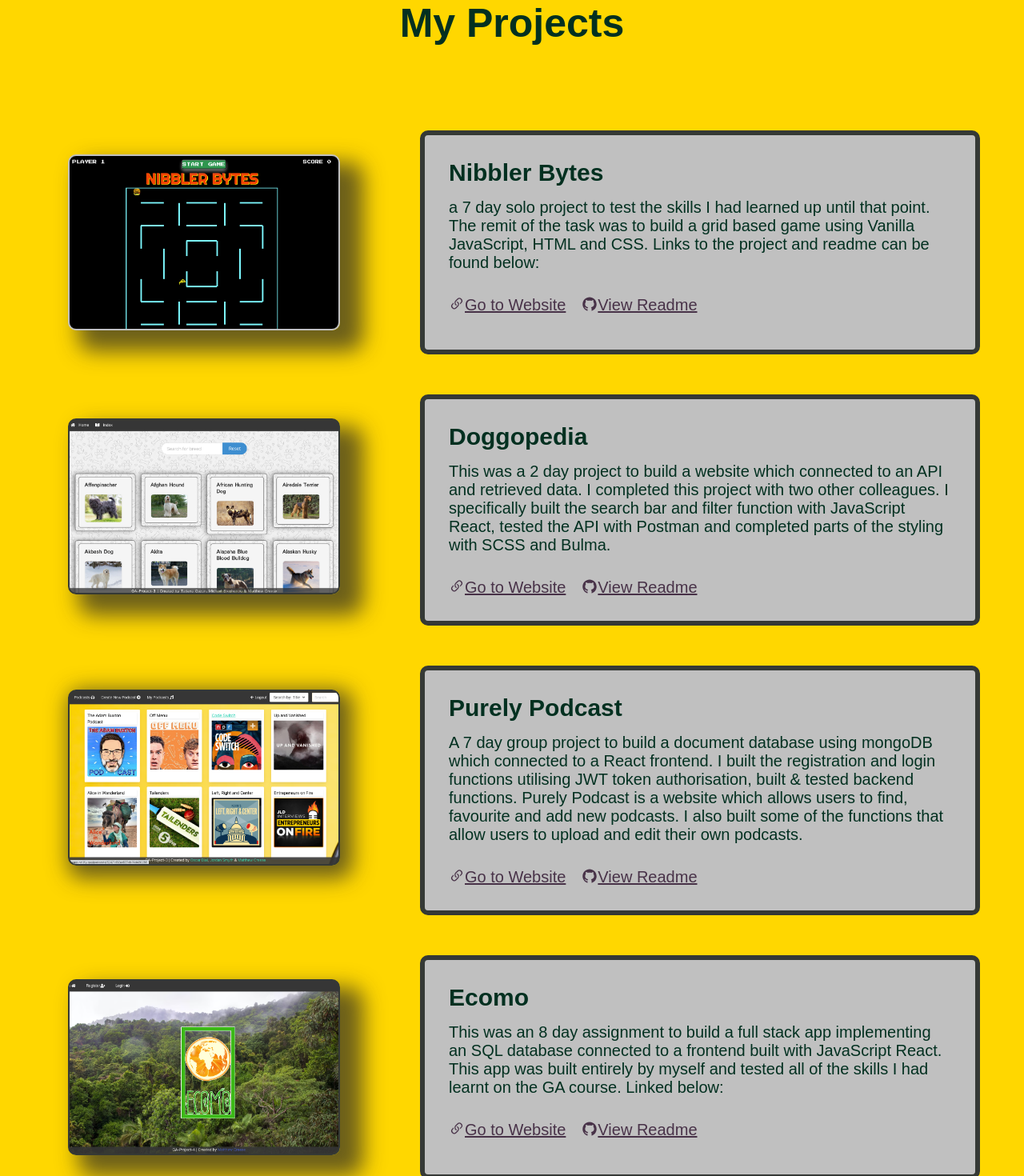
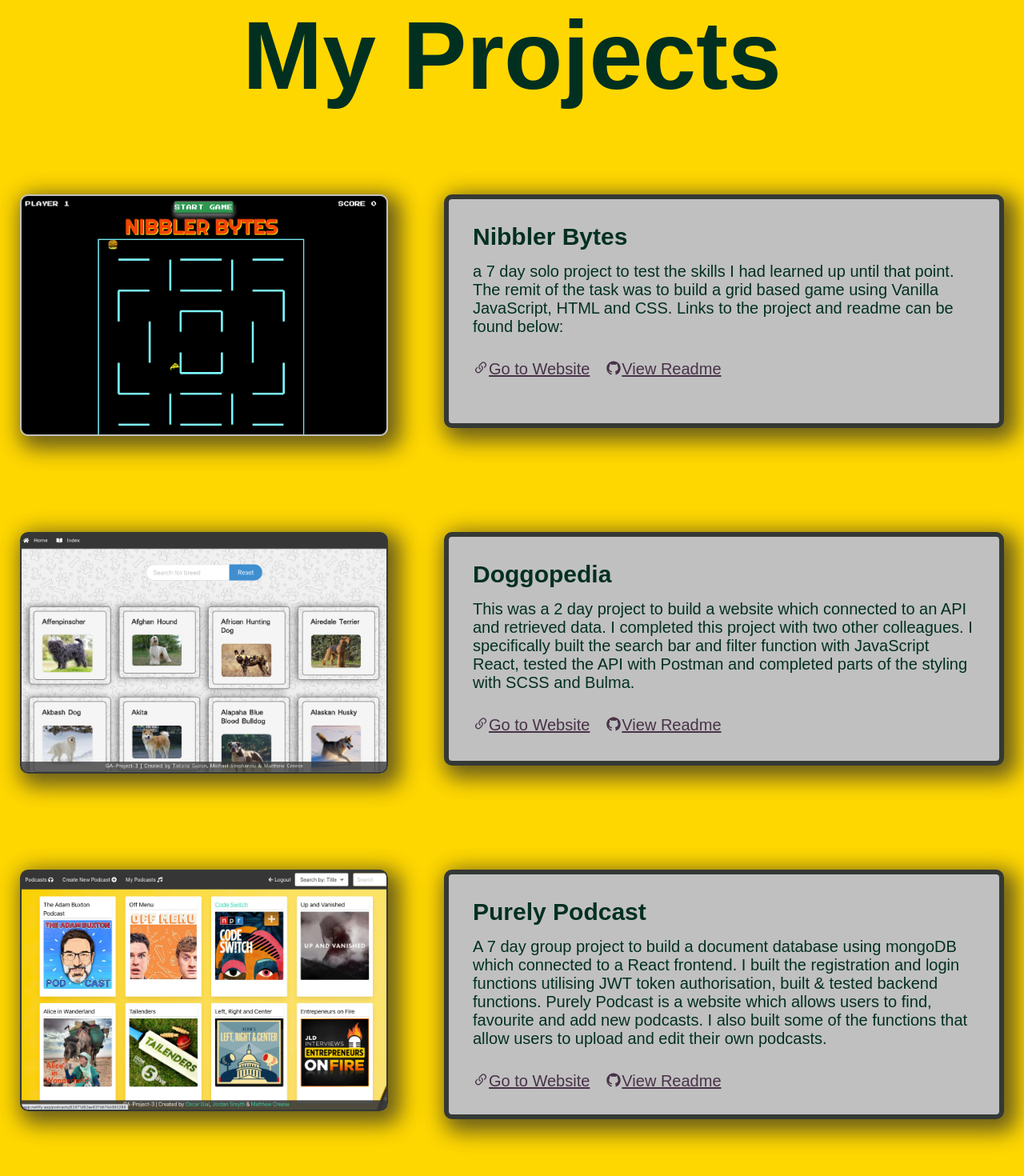
Before and after one commit to BeltonJohn/Portfolio-matt, a React (Create React App) app: page /projects in a window 1280 px wide. Shown: the part 120-1590 px from the top of the page at 80% size. Built offline with nearby package versions, Linux system fonts and the light colour scheme; a web font is replaced by a local one.

Commit message:
final styling

```diff
--- a/package.json
+++ b/package.json
@@ -11,6 +11,7 @@
     "react-dom": "^17.0.2",
     "react-hook-form": "^7.31.1",
     "react-icons": "^4.3.1",
+    "react-parallax-tilt": "^1.7.35",
     "react-router-dom": "^6.3.0",
     "react-scripts": "4.0.3",
     "sass": "^1.32.11"
--- a/src/components/Contact.js
+++ b/src/components/Contact.js
@@ -7,14 +7,21 @@ function Contact() {
       <div className='contact-info'>
         <h2 id='in-touch'>Get in Touch</h2>
         <div className='contact'>
-          <a href='https://www.linkedin.com/in/matthew-daniel-creese/'>
+          <a
+            href='https://www.linkedin.com/in/matthew-daniel-creese/'
+            className='contact-detail-wrappers'
+          >
             <AiIcons.AiFillLinkedin /> Linkedin
           </a>
-          <a href='https://github.com/BeltonJohn'>
+          <a
+            href='https://github.com/BeltonJohn'
+            className='contact-detail-wrappers'
+          >
             <AiIcons.AiFillGithub /> GitHub
           </a>
           <a
             href='mailto:creesematthew1@gmail.com?subject=get in contact'
+            className='contact-detail-wrappers'
             id='email'
           >
             <AiIcons.AiTwotoneMail /> Email
--- a/src/components/Projects.js
+++ b/src/components/Projects.js
@@ -1,13 +1,16 @@
 import React from 'react';
 import * as BsIcons from 'react-icons/bs';
 import * as AiIcons from 'react-icons/ai';
+import Tilt from 'react-parallax-tilt';
 
 function Projects() {
   return (
     <main className='projects-display'>
       <h1 id='projects-title'>My Projects</h1>
       <div className='each-project'>
-        <div id='nibbler'></div>
+        <Tilt>
+          <div id='nibbler'></div>
+        </Tilt>
 
         <div className='project-info'>
           <h1 className='project-titles'>Nibbler Bytes</h1>
@@ -41,7 +44,9 @@ function Projects() {
         </div>
       </div>
       <div className='each-project'>
-        <div id='doggopedia'></div>
+        <Tilt>
+          <div id='doggopedia'></div>
+        </Tilt>
 
         <div className='project-info'>
           <h1 className='project-titles'>Doggopedia</h1>
@@ -74,7 +79,9 @@ function Projects() {
         </div>
       </div>
       <div className='each-project'>
-        <div id='purely'></div>
+        <Tilt>
+          <div id='purely' style={{ scale: 2 }}></div>
+        </Tilt>
 
         <div className='project-info'>
           <h1 className='project-titles'>Purely Podcast</h1>
@@ -108,7 +115,9 @@ function Projects() {
         </div>
       </div>
       <div className='each-project'>
-        <div id='ecomo'></div>
+        <Tilt>
+          <div id='ecomo'></div>
+        </Tilt>
 
         <div className='project-info'>
           <h1 className='project-titles'>Ecomo</h1>
--- a/src/styles/contact.scss
+++ b/src/styles/contact.scss
@@ -23,6 +23,12 @@ background-size: cover;
   border: 8px solid #C0C0C0;
   margin-top: 14%
 }
+
+.contact-detail-wrappers {
+  display: flex;
+  align-items: center;
+
+}
 #in-touch {
   font-size: 38px;
 }
@@ -40,13 +46,25 @@ background-size: cover;
 /* visited link */
 .contact a:visited {
   color: #C0C0C0;
+  text-decoration: none;
 }
 
 /* mouse over link */
 .contact a:hover {
   color: #FFFF8F;
+  text-decoration: none;
 }
 
 #email {
   color: #C0C0C0;
 }
+@media only screen and (max-width: 800px) {
+  .contact-info {
+    height: 220px;
+    width: 250px;
+    font-size: 20px
+  }
+#in-touch {
+  font-size: 28px;
+}
+}
--- a/src/styles/projects.scss
+++ b/src/styles/projects.scss
@@ -1,7 +1,6 @@
-
 #projects-title {
   padding: 80px;
-  font-size: 50px;
+  font-size: 120px;
   color: #023020;
 }
 
@@ -10,84 +9,99 @@
   display:  flex;
   flex-direction: column;
   align-items: center;
+}
 
-
-
-}
 .individual-project {
   display: flex;
   flex-direction: column;
   align-items: center;
   margin: 1%
 }
+
 #nibbler {
-  width: 340px;
-  height: 220px;
+  width: 460px;
+    height: 302px;
   background-image: url('../assets/nibbler.png');
   background-size: cover;
   border-radius: 3px;
-  margin: 30px;
-border: 2px solid #C0C0C0;
-    border-radius: 10px;
-    box-shadow: 21px 18px 27px 8px rgba(38, 38, 38, 0.68)
+  margin: 0 auto;
+  border: 2px solid #C0C0C0;
+  border-radius: 10px;
+  box-shadow: 8px 8px 27px 8px rgba(38, 38, 38, 0.68);
+}
+#nibbler:hover {
+  transform: scale(1.4);
+  transition:duration 1s;
 }
 
 #doggopedia {
-  width: 340px;
-  height: 220px;
+  width: 460px;
+  height: 302px;
   background-image: url('../assets/doggopedia.png');
   background-size: cover;
   border-radius: 3px;
-  margin: 30px;
-border: 2px solid #353935;
-    border-radius: 10px;
-box-shadow: 21px 18px 27px 8px rgba(38, 38, 38, 0.68)
-
+  margin: 0 auto;
+  border: 2px solid #353935;
+  border-radius: 10px;
+  box-shadow: 8px 8px 27px 8px rgba(38, 38, 38, 0.68);
+}
+#doggopedia:hover {
+  transform: scale(1.4);
+  transition:duration 1s;
 }
 
 #purely {
-  width: 340px;
-  height: 220px;
+  width: 460px;
+  height: 302px;
   background-image: url('../assets/purely.png');
   background-size: cover;
   background-position: 45%;
   border-radius: 3px;
-  margin: 30px;
+  margin: 0 auto;
   border: 2px solid #353935;
   border-radius: 10px;
-  box-shadow: 8px 8px 27px 8px rgba(38, 38, 38, 0.68)
-
+  box-shadow: 8px 8px 27px 8px rgba(38, 38, 38, 0.68);
+}
+#purely:hover {
+  transform: scale(1.4);
+  transition: duration 1s;
 }
 
 #ecomo {
-  width: 340px;
-  height: 220px;
+  width: 460px;
+  height: 302px;
   background-image: url('../assets/ecomo.png');
   background-size:cover;
   background-position: 35%;
   border-radius: 3px;
-  margin: 30px;
+  margin: 0 auto;
   border: 2px solid #353935;
   border-radius: 10px;
-  box-shadow: 21px 18px 27px 8px rgba(38, 38, 38, 0.68)
+  box-shadow: 8px 8px 27px 8px rgba(38, 38, 38, 0.68);
+}
+#ecomo:hover {
+  transform: scale(1.4);
+  transition: duration 1s;
+}
 
-}
+
 .project-titles {
   font-size: 30px;
   margin-bottom: 15px;
-
 }
 
 .project-links {
   display: inline-flex;
   margin-top: 15px;
+}
 
-}
 .each-project {
   display: flex;
   flex-direction: row;
-  padding: 25px
+  padding: 25px;
+  margin-bottom: 70px;
 }
+
 .project-info {
   display: flex;
   flex-direction: column;
@@ -95,10 +109,12 @@ box-shadow: 21px 18px 27px 8px rgba(38, 38, 38, 0.68)
   max-width: 700px;
   padding: 30px;
   margin-left: 70px;
+  margin-bottom: 10px;
   border: 6px solid #353935;
   background-color: #C0C0C0;
   border-radius: 10px;
   color: #023020;
+  box-shadow: 8px 8px 27px 8px rgba(38, 38, 38, 0.68);
 }
 
 .project-links {
--- a/src/styles/sidebar.scss
+++ b/src/styles/sidebar.scss
@@ -28,6 +28,8 @@
   z-index: 50;
   opacity: 0.9;
 }
+
+
 @media only screen and (max-width: 800px) {
   .nav-menu {
     width: 170px
```
Also changed, not shown: 1 other file (tests, documents, lock files or other folders).
